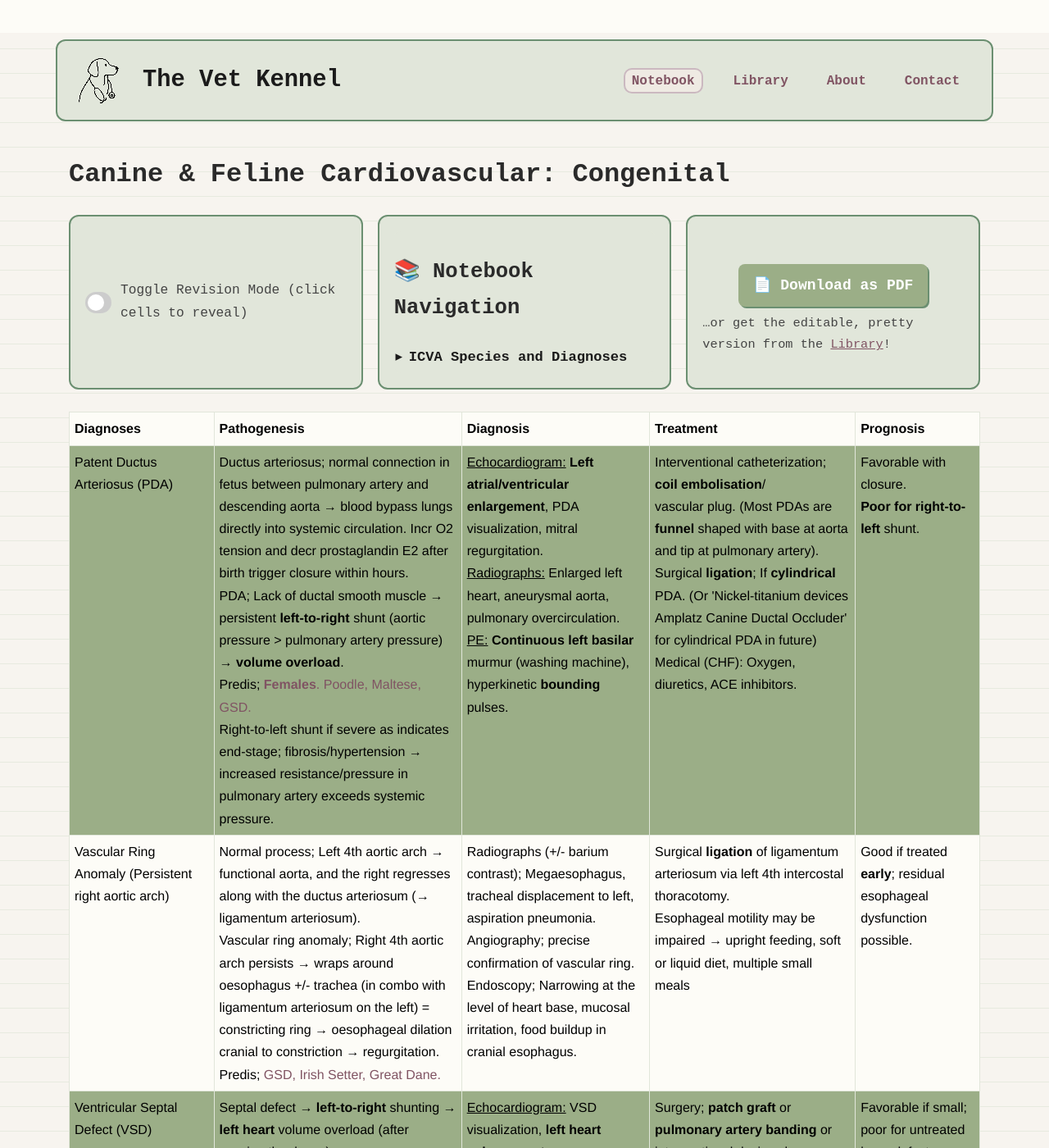
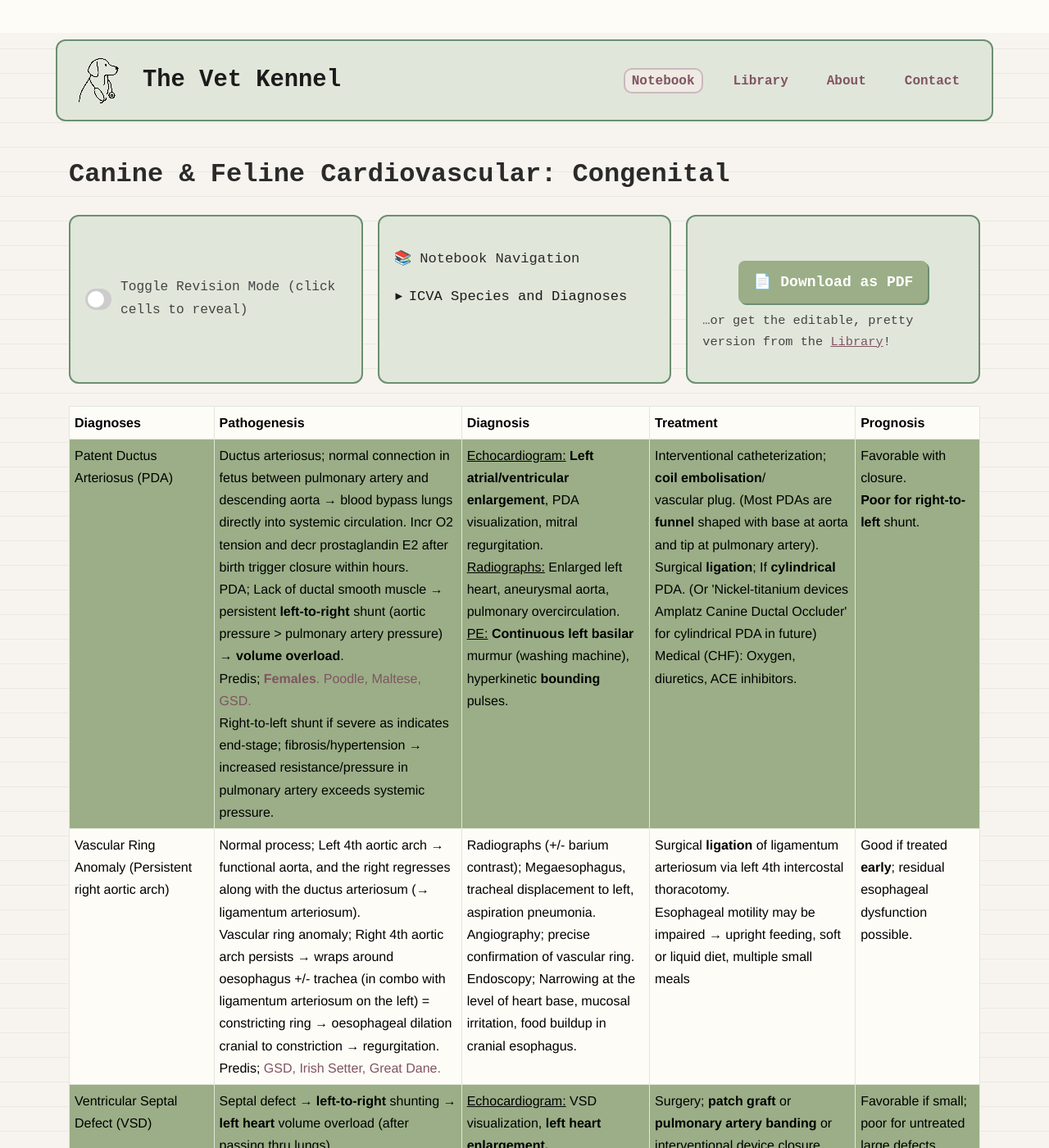
Before and after one commit to TheVetKennel/thevetkennel.github.io, a Jekyll site: the page built from _posts/2025-08-28-canine-feline-cardiovascular-congenital.md, in a window 1280 px wide and 1400 px high. Shown: the whole window at 82% size. Built offline with Jekyll 4.4.1, drawn with Linux system fonts in a browser that asks for light colours.

Commit message:
Update style.css

```diff
--- a/assets/css/style.css
+++ b/assets/css/style.css
@@ -414,6 +414,13 @@ h1,h2,h3 { color:#2a2a2a; }
   justify-content: center;
 }
 
+/* Tone down Notebook Nav headings inside post toolbar only */
+.post-toolbar .toolbar-box h2,
+.post-toolbar .toolbar-box summary strong {
+  font-weight: normal;
+  font-size: 1em;
+}
+
 /* Revision toggle inside box */
 .revision-toggle {
   display: flex;
```
